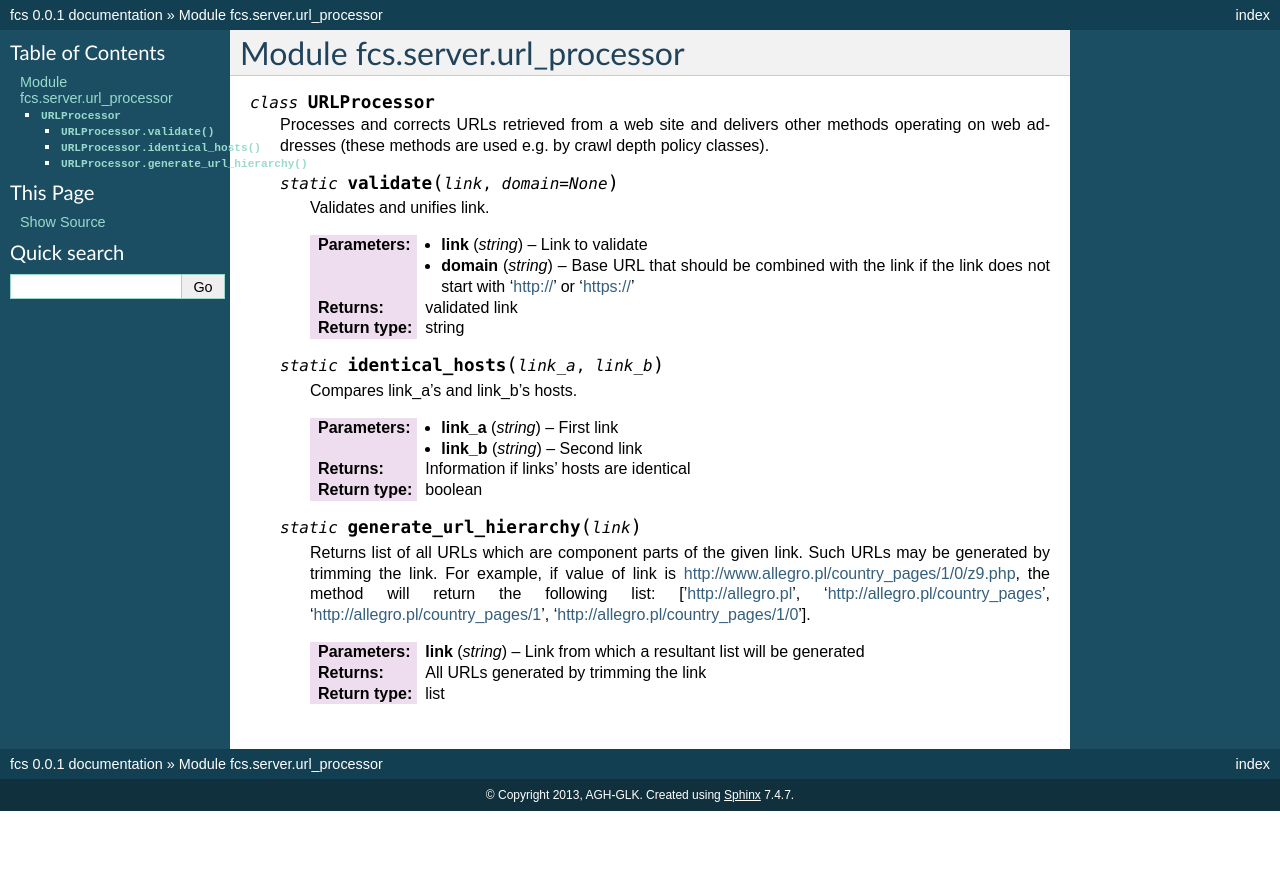
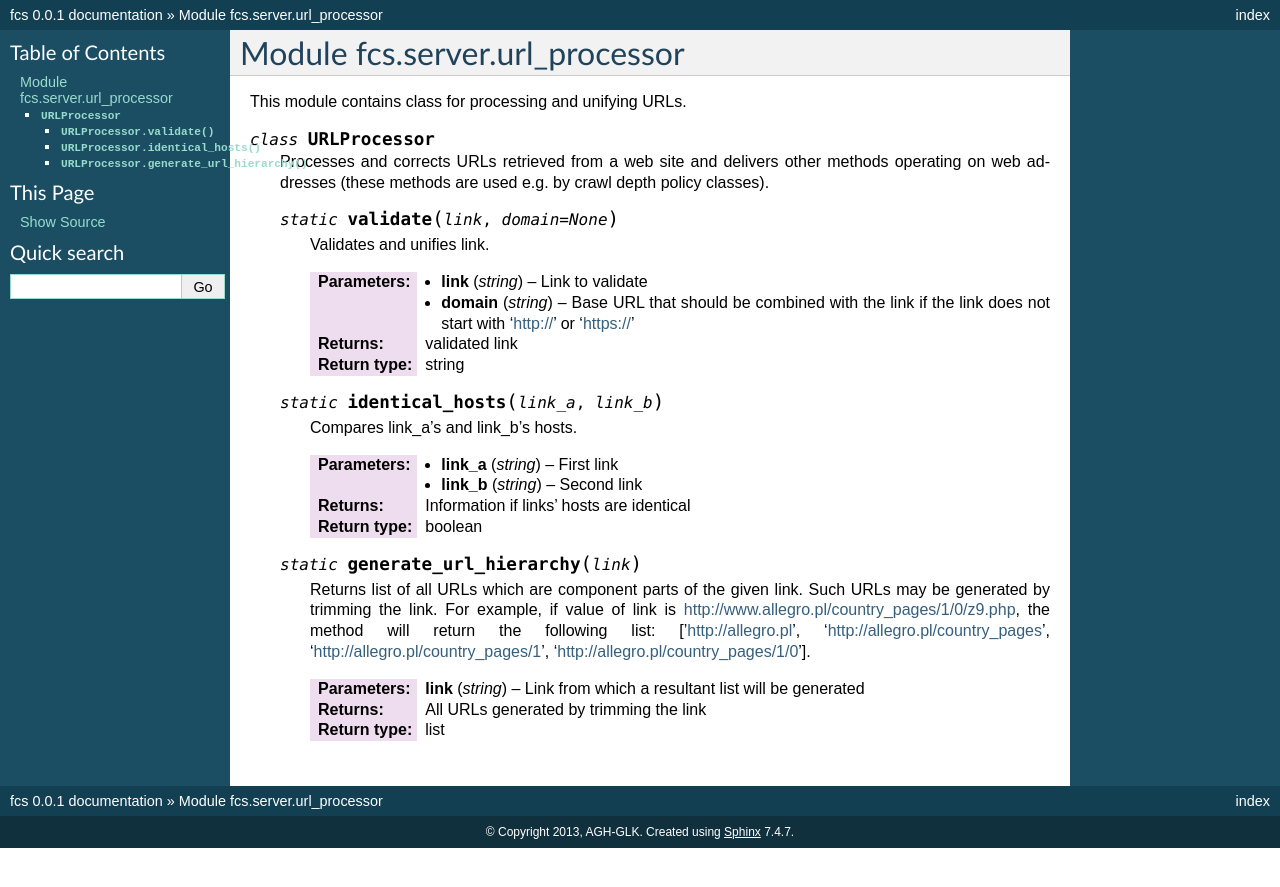
Before and after one commit to agh-glk/fcs, a Sphinx documentation site: the page built from docs/source/server/url_processor.rst, in a window 1280 px wide. Shown: the top 887 px of the page. Built offline with Sphinx 7.4.7, drawn with Linux system fonts in a browser that asks for light colours; formulas are drawn with MathJax 3.

Commit message:
[NT] Edit

```diff
--- a/docs/source/server/url_processor.rst
+++ b/docs/source/server/url_processor.rst
@@ -1,5 +1,7 @@
 Module fcs.server.url_processor
 =======================================
+
+This module contains class for processing and unifying URLs.
 
 .. py:class:: URLProcessor
 
```
